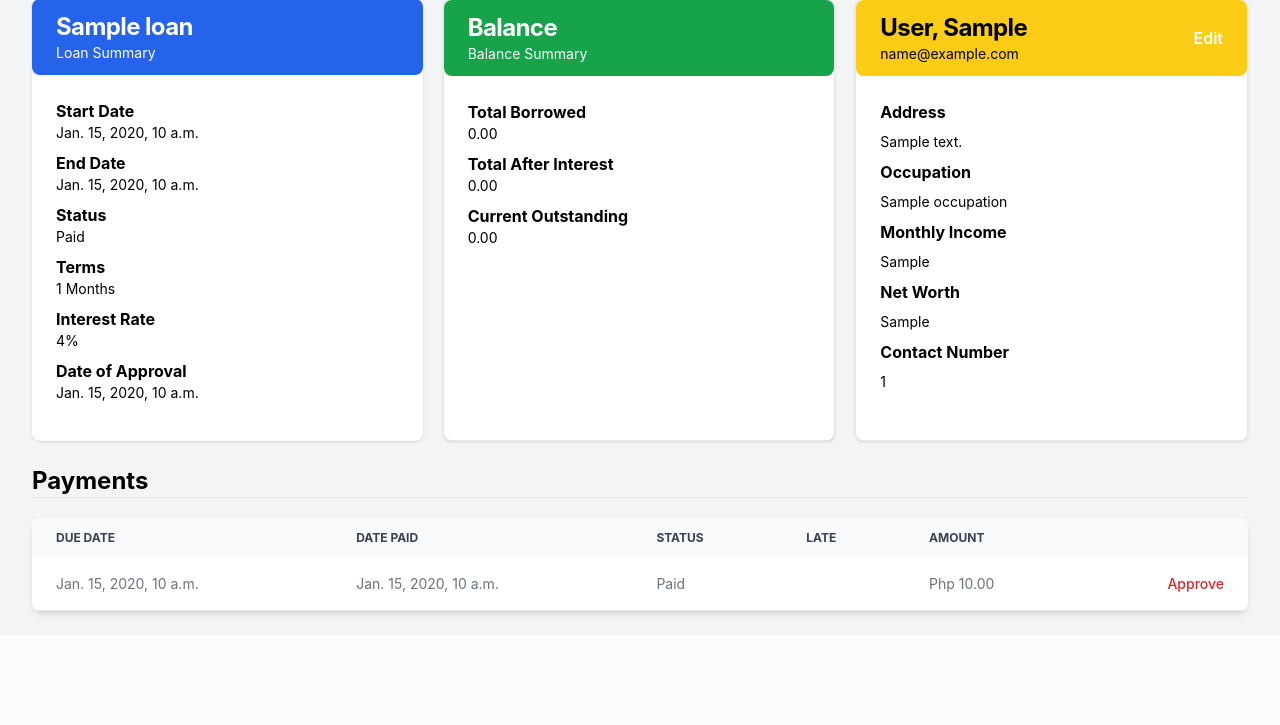
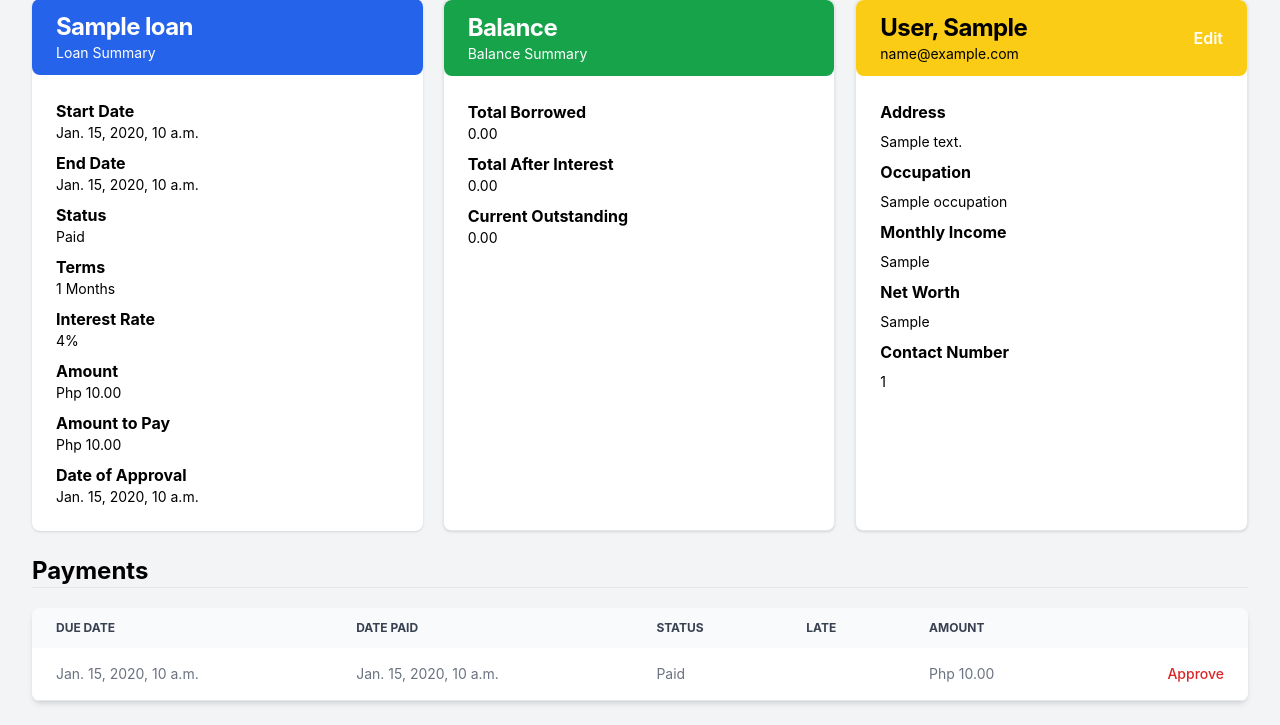
Before and after one commit to ggonzaga29/qwarta, a Django app: template dashboard/templates/loan/view_loan.html in a window 1280 px wide. Shown: the part 173-898 px from the top of the page. Before the commit the page ends 790 px from the top, so only its background shows below. Run offline with Django 4.2, Linux system fonts and the light colour scheme; the template is opened without the code that fills it: most values are stand-ins (such as "Sample title", 1, 10 or a date in 2020).

Commit message:
add amount in loan summary card

```diff
--- a/authentication/seed.py
+++ b/authentication/seed.py
@@ -158,7 +158,7 @@ def generate_payments():
     loans = Loan.objects.filter(status='Approved')
     for loan in loans:
         current_date = loan.start_date
-        for i in range(loan.loan_length + 1):
+        for i   in range(loan.loan_length + 1):
             # due date is 30 days after start date
             # multiplied by interest rate
             amount = (loan.amount // loan.loan_length) * (1 + loan.interest_rate)
--- a/dashboard/templates/loan/view_loan.html
+++ b/dashboard/templates/loan/view_loan.html
@@ -39,9 +39,18 @@
                     <p class="text-sm">{{ loan.interest_rate }}%</p>
                 </div>
                 <div class="mt-2">
+                    <b>Amount</b>
+                    <p class="text-sm">Php {{ loan.amount }}.00</p>
+                </div>
+                <div class="mt-2">
+                    <b>Amount to Pay</b>
+                    <p class="text-sm">Php {{ loan.amount_to_pay }}.00</p>
+                </div>
+                <div class="mt-2">
                     <b>Date of Approval</b>
                     <p class="text-sm">{{ loan.issue_date }}</p>
                 </div>
+
             </div>
         </div>
 
--- a/dashboard/views.py
+++ b/dashboard/views.py
@@ -123,7 +123,7 @@ class ApproveView(View):
 
 
 class ViewApproveView(View):
-    def __pos__(self, request, loan_id):
+    def get(self, request, loan_id):
         try:
             loan = Loan.objects.get(loan_id=loan_id)
             payments = Payment.objects.filter(loan_id=loan_id)
```
